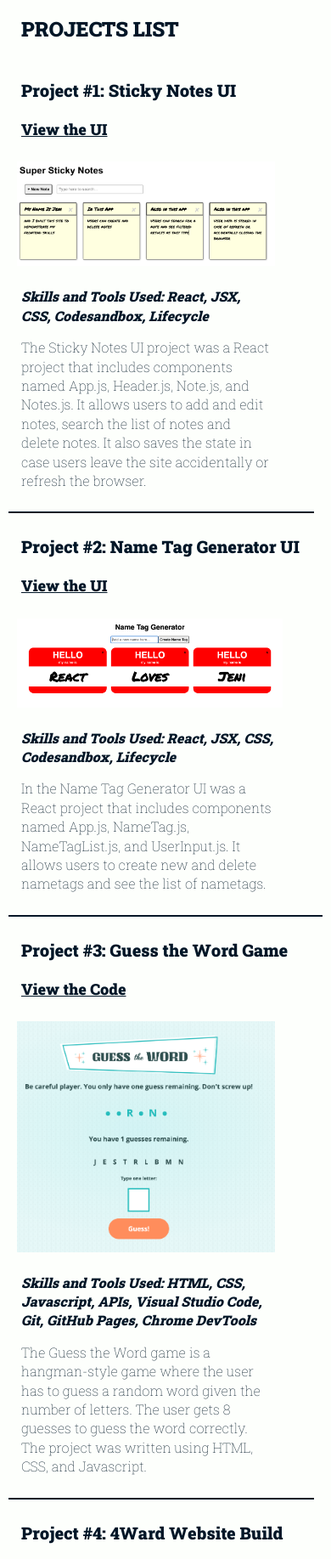
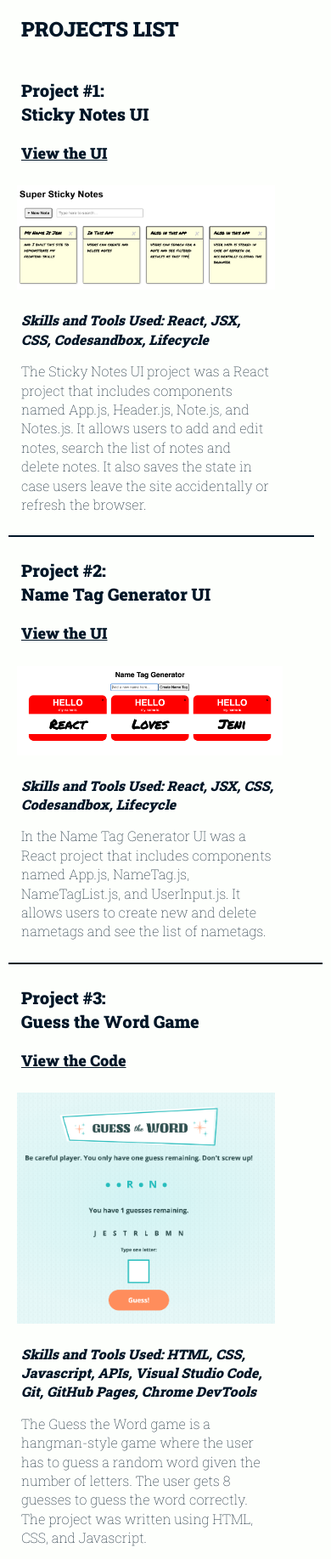
Before and after one commit to jenidub/portfolio-website, a plain HTML site: page index.html in a window 390 px wide. Shown: the part 1645-3480 px from the top of the page at 85% size. Drawn offline with Linux system fonts and the light colour scheme; a web font is replaced by a local one.

Commit message:
Adjusted image size in tablet view for Portfolio Website project

```diff
--- a/css/main.css
+++ b/css/main.css
@@ -320,9 +320,13 @@ h3 {
   width: 90%;
 }
 
-.projects img {
+.projects-screenshot {
   width: 90%;
   padding: 10px;
+}
+
+.projects img {
+  width: 100%;
 }
 
 .sticky-notes-info,
@@ -555,9 +559,11 @@ footer a {
       border: none;
     }
 
+    .projects-screenshot {
+      width: 100%;
+    }
 
-    .projects-info img {
-      width: 33%;
+    #projects-screenshot-nametag {
     }
 
     .projects-info {
--- a/index.html
+++ b/index.html
@@ -127,9 +127,11 @@
             <h2>Projects List</h2>
             <div class="projects-grid-row">
                 <div class="projects-info sticky-notes-info projects-grid-row-items">
-                    <h3>Project #1: Sticky Notes UI</h3>
+                    <h3>Project #1:<br>Sticky Notes UI</h3>
                     <h4><a class="projects-code-link" href="https://s3cjny.csb.app/" target="_blank">View the UI</a></h4>
-                    <img src="./img/sticky-notes.png" alt="Screenshot of the Sticky Notes UI">
+                    <div class="projects-screenshot" id="projects-screenshot-sticky">
+                        <img src="./img/sticky-notes.png" alt="Screenshot of the Sticky Notes UI">
+                    </div>
                     <h4>Skills and Tools Used: React, JSX, CSS, Codesandbox, Lifecycle</h4>
                     <p>The Sticky Notes UI project was a React project that includes components
                         named App.js, Header.js, Note.js, and Notes.js. It allows users
@@ -138,9 +140,11 @@
                 </div>
 
                 <div class="projects-info note-generator-info projects-grid-row-items">
-                    <h3>Project #2: Name Tag Generator UI</h3>
+                    <h3>Project #2:<br>Name Tag Generator UI</h3>
                     <h4><a class="projects-code-link" href="https://bhrhuk.csb.app/" target="_blank">View the UI</a></h4>
-                    <img src="./img/name-tag-generator.png" alt="Screenshot of the Note Generator UI">
+                    <div class="projects-screenshot" id="projects-screenshot-nametag">
+                        <img src="./img/name-tag-generator.png" alt="Screenshot of the Note Generator UI">
+                    </div>
                     <h4>Skills and Tools Used: React, JSX, CSS, Codesandbox, Lifecycle</h4>
                     <p>In the Name Tag Generator UI was a React project that includes components named App.js, NameTag.js,
                         NameTagList.js, and UserInput.js. It allows users to create new and delete nametags
@@ -150,9 +154,11 @@
 
             <div class="projects-grid-row">
                 <div class="projects-info guess-the-word-info projects-grid-row-items">
-                    <h3>Project #3: Guess the Word Game</h3>
-                    <h4><a class="projects-code-link" href="https://jenidub.github.io/guess-the-word-game/" target="_blank">View the Code</a></h4>
-                    <img id="guess-screenshot" src="./img/guess-the-word.png" alt="Screenshot of the Guess the Word Game">
+                    <h3>Project #3:<br>Guess the Word Game</h3>
+                    <h4><a class="projects-code-link" href="https://jenidub.github.io/guess-the-word-game-v2/" target="_blank">View the Code</a></h4>
+                    <div class="projects-screenshot" id="projects-screenshot-guess">
+                        <img id="guess-screenshot" src="./img/guess-the-word.png" alt="Screenshot of the Guess the Word Game">
+                    </div>
                     <h4>Skills and Tools Used: HTML, CSS, Javascript, APIs, Visual Studio Code, Git, GitHub
                         Pages, Chrome DevTools</h4>
                     <p>The Guess the Word game is a hangman-style game where the user has to guess a random
@@ -161,9 +167,11 @@
                 </div>
 
                 <div class="projects-info forward-website-info projects-grid-row-items">
-                    <h3>Project #4: 4Ward Website Build</h3>
+                    <h3>Project #4:<br>4Ward Website Build</h3>
                     <h4><a class="projects-code-link" href="https://jenidub.github.io/4ward-afterschool/" target="_blank">View the Code</a></h4>
-                    <img id="forward-screenshot" src="./img/4ward-build.png" alt="Screenshot of 4Ward Website Build">
+                    <div class="projects-screenshot" id="projects-screenshot-4ward">
+                        <img id="forward-screenshot" src="./img/4ward-build.png" alt="Screenshot of 4Ward Website Build">
+                    </div>
                     <h4>Skills and Tools Used: HTML, CSS, Javascript, Responsive Design, Bootstrap, Visual
                         Studio Code, Git, GitHub Pages, Chrome DevTools</h4>
                     <p>The 4Ward Website project is the future home page for my educational venture named
```
